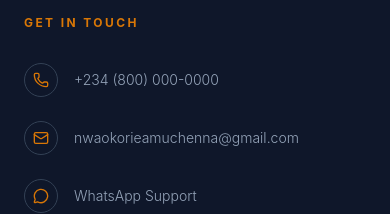
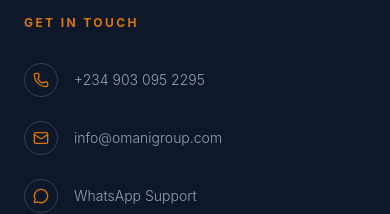
Before and after one commit to MavisBee/Omani-group, a React (Vite) app: page /#/contact in a window 390 px wide. Shown: the part 2578-2792 px from the top of the page. Built offline with nearby package versions, Linux system fonts and the light colour scheme.

Commit message:
Update mobile responsiveness and footer contacts

```diff
--- a/components/Footer.tsx
+++ b/components/Footer.tsx
@@ -84,33 +84,33 @@ const Footer: React.FC = () => {
             <ul className="space-y-6 text-sm text-slate-400 font-light">
               <li>
                 <a
-                  href="tel:+2348000000000"
+                  href="tel:+2349030952295"
                   className="flex items-center gap-4 group cursor-pointer"
                 >
                   <div className="p-2 border border-slate-700 rounded-full group-hover:border-accent transition-colors">
                     <Phone className="w-4 h-4 text-accent" />
                   </div>
                   <span className="group-hover:text-white transition-colors">
-                    +234 (800) 000-0000
+                    +234 903 095 2295
                   </span>
                 </a>
               </li>
               <li>
                 <a
-                  href="mailto:nwaokorieamuchenna@gmail.com"
+                  href="mailto:info@omanigroup.com"
                   className="flex items-center gap-4 group cursor-pointer"
                 >
                   <div className="p-2 border border-slate-700 rounded-full group-hover:border-accent transition-colors">
                     <Mail className="w-4 h-4 text-accent" />
                   </div>
                   <span className="group-hover:text-white transition-colors break-all">
-                    nwaokorieamuchenna@gmail.com
+                    info@omanigroup.com
                   </span>
                 </a>
               </li>
               <li>
                 <a
-                  href="https://wa.me/2348000000000"
+                  href="https://wa.me/2349014917836"
                   className="flex items-center gap-4 group cursor-pointer"
                 >
                   <div className="p-2 border border-slate-700 rounded-full group-hover:border-accent transition-colors">
--- a/pages/Home.tsx
+++ b/pages/Home.tsx
@@ -191,7 +191,7 @@ const Home: React.FC = () => {
       <section className="py-16 md:py-24 lg:py-32 bg-white relative overflow-hidden">
         <div className="hidden md:block absolute top-0 right-0 w-1/3 h-full bg-slate-50 skew-x-12 translate-x-32 z-0"></div>
 
-        <div className="max-w-7xl mx-auto px-6 relative z-10">
+        <div className="max-w-7xl ml-0 px-6 md:mx-auto relative z-10">
           <div className="flex flex-col md:flex-row justify-between items-end mb-16 md:mb-20 border-b border-slate-100 pb-8">
             <div className="max-w-xl">
               <span className="text-accent text-xs font-bold uppercase tracking-[0.2em] mb-3 block">
@@ -251,7 +251,7 @@ const Home: React.FC = () => {
 
       {/* Discover Next Home - Scrollable Property List */}
       <section className="py-16 md:py-24 lg:py-32 bg-slate-900 text-white overflow-hidden">
-        <div className="max-w-7xl mx-auto px-6">
+        <div className="max-w-7xl ml-0 px-6 md:mx-auto">
           <div className="flex flex-col md:flex-row justify-between items-end mb-12">
             <div>
               <span className="text-accent text-xs font-bold uppercase tracking-[0.2em] mb-4 block">
@@ -276,7 +276,7 @@ const Home: React.FC = () => {
             {featuredProperties.map((prop) => (
               <div
                 key={prop.id}
-                  className="min-w-[280px] sm:min-w-[320px] md:min-w-[350px] lg:min-w-[380px] snap-center group relative overflow-hidden cursor-pointer rounded-sm bg-slate-800 shrink-0"
+                className="min-w-full sm:min-w-[320px] md:min-w-[350px] lg:min-w-[380px] snap-center group relative overflow-hidden cursor-pointer rounded-sm bg-slate-800 shrink-0"
               >
                 {/* Image */}
                 <div className="h-[320px] sm:h-[360px] md:h-[400px] overflow-hidden relative">
@@ -328,7 +328,8 @@ const Home: React.FC = () => {
                   if (!el) return;
                   const child = el.children[i] as HTMLElement | undefined;
                   if (!child) return;
-                  const left = child.offsetLeft - (el.clientWidth - child.clientWidth) / 2;
+                  const left =
+                    child.offsetLeft - (el.clientWidth - child.clientWidth) / 2;
                   el.scrollTo({ left, behavior: "smooth" });
                 }}
                 aria-label={`Go to property ${i + 1}`}
@@ -355,7 +356,7 @@ const Home: React.FC = () => {
 
       {/* Our Projects Section */}
       <section className="py-16 md:py-24 lg:py-32 bg-slate-50">
-        <div className="max-w-7xl mx-auto px-6">
+        <div className="max-w-7xl ml-0 px-6 md:mx-auto">
           <div className="flex flex-col md:flex-row justify-between items-end mb-16">
             <div className="mb-6 md:mb-0">
               <p className="text-accent uppercase tracking-[0.2em] text-xs font-bold mb-3">
```
Lines whose indentation alone changed are shown as unchanged.
